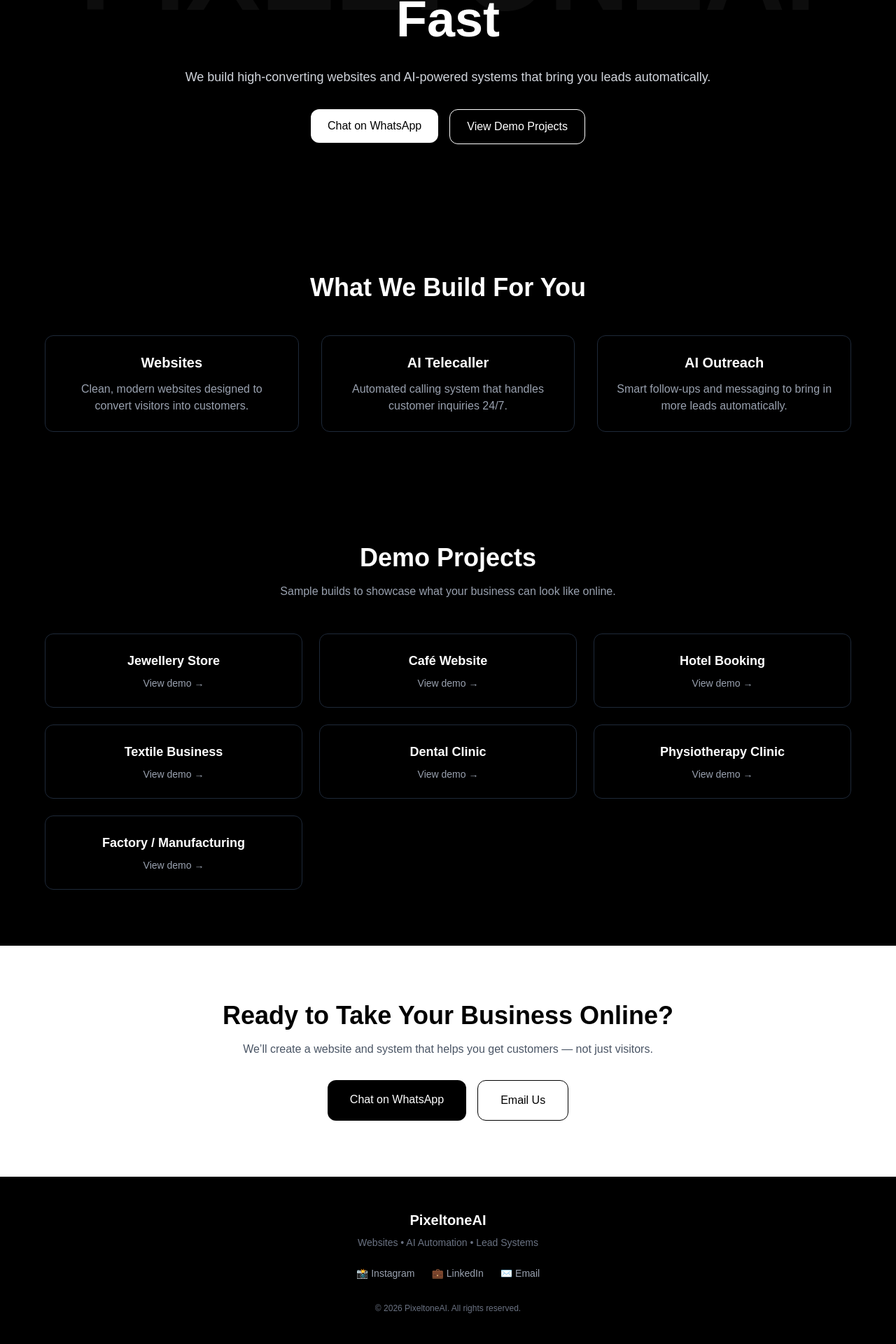
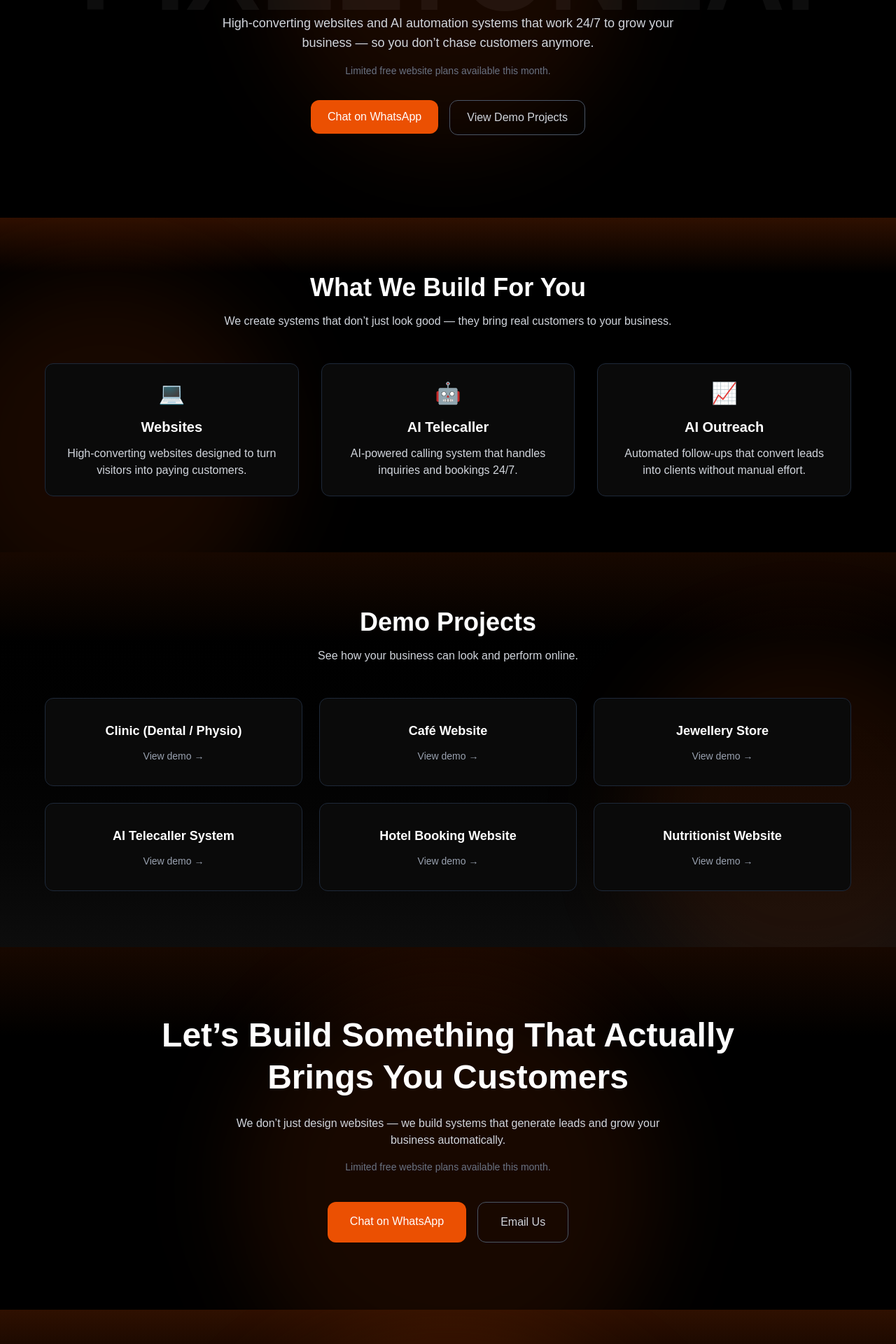
Before and after one commit to pixeltoneai/pixeltoneai, a Next.js app: page / in a window 1280 px wide. Shown: the part 489-2409 px from the top of the page at 70% size. Built offline with nearby package versions, Linux system fonts and the light colour scheme.

Commit message:
final UI upgrade - premium design + sections + footer

```diff
--- a/components/CTA.tsx
+++ b/components/CTA.tsx
@@ -1,29 +1,47 @@
+"use client";
+
 export default function CTA() {
   return (
-<section id="contact" className="bg-white text-black py-20 px-6">      <div className="max-w-4xl mx-auto text-center">
+    <section
+      id="contact"
+      className="relative bg-black text-white py-24 px-6 overflow-hidden"
+    >
+      {/* TOP FLOW FROM PROJECTS */}
+      <div className="absolute top-0 left-0 w-full h-32 bg-gradient-to-b from-[#EB5002]/10 to-transparent"></div>
 
-        <h2 className="text-3xl md:text-4xl font-bold">
-          Ready to Take Your Business Online?
+      {/* CENTER GLOW */}
+      <div className="absolute w-[600px] h-[600px] bg-[#EB5002]/10 blur-3xl rounded-full left-1/2 -translate-x-1/2 top-10"></div>
+
+      <div className="max-w-4xl mx-auto text-center relative z-10">
+
+        <h2 className="text-4xl md:text-5xl font-bold leading-tight">
+          Let’s Build Something That Actually Brings You Customers
         </h2>
 
-        <p className="mt-4 text-gray-600">
-          We’ll create a website and system that helps you get customers — not just visitors.
+        <p className="mt-6 text-gray-300 max-w-2xl mx-auto">
+          We don’t just design websites — we build systems that generate leads and grow your business automatically.
         </p>
 
-        <div className="mt-8 flex justify-center gap-4 flex-wrap">
+        <p className="mt-4 text-sm text-gray-500">
+          Limited free website plans available this month.
+        </p>
 
+        <div className="mt-10 flex justify-center gap-4 flex-wrap">
+
+          {/* PRIMARY CTA */}
           <a
-  href="https://wa.me/919512260104"
-  target="_blank"
-  className="bg-black text-white px-8 py-4 rounded-xl font-medium hover:scale-105 transition inline-block hover:shadow-lg hover:shadow-black/30"
->
+            href="https://wa.me/919512260104?text=Hi%20I%20saw%20your%20website%20PixeltoneAI"
+            target="_blank"
+            className="bg-[#EB5002] text-white px-8 py-4 rounded-xl font-medium hover:scale-105 transition duration-300 hover:bg-[#d94400] hover:shadow-lg hover:shadow-orange-500/30"
+          >
             Chat on WhatsApp
           </a>
 
+          {/* SECONDARY CTA */}
           <a
-          href="mailto:pixeltoneai@gmail.com"
-          className="border border-black px-8 py-4 rounded-xl hover:bg-black hover:text-white transition inline-block hover:shadow-lg hover:shadow-black/20"
->
+            href="mailto:pixeltoneai@gmail.com"
+            className="border border-gray-600 text-gray-300 px-8 py-4 rounded-xl hover:border-[#EB5002] hover:text-[#EB5002] transition"
+          >
             Email Us
           </a>
 
--- a/components/Footer.tsx
+++ b/components/Footer.tsx
@@ -1,46 +1,65 @@
 "use client";
+
+import { FaInstagram, FaLinkedin, FaEnvelope } from "react-icons/fa";
 
 export default function Footer() {
   return (
-    <footer className="bg-black text-white py-12 text-center">
+    <footer className="relative bg-black text-white py-24 px-6 overflow-hidden">
 
-      <p className="text-xl font-semibold">PixeltoneAI</p>
+      {/* TOP FLOW */}
+      <div className="absolute top-0 left-0 w-full h-32 bg-gradient-to-b from-[#EB5002]/20 to-transparent"></div>
 
-      <p className="text-gray-500 text-sm mt-2">
+      {/* CENTER GLOW */}
+      <div className="absolute w-[700px] h-[700px] bg-[#EB5002]/20 blur-3xl rounded-full left-1/2 -translate-x-1/2 top-10"></div>
+
+      <div className="relative z-10 max-w-5xl mx-auto text-center">
+
+        {/* BRAND */}
+        <h1 className="text-4xl md:text-6xl font-bold tracking-tight bg-gradient-to-r from-[#EB5002] to-[#FF6A00] bg-clip-text text-transparent">
+          PixeltoneAI
+        </h1>
+
+        <p className="mt-4 text-gray-400 text-sm tracking-wide">
           Websites • AI Automation • Lead Systems
         </p>
 
-      <div className="flex justify-center gap-6 mt-6 text-gray-400 text-sm">
+        {/* ICONS */}
+        <div className="mt-10 flex justify-center gap-10 text-2xl">
 
           <a
             href="https://www.instagram.com/pixeltoneai"
             target="_blank"
-          className="hover:text-white transition"
+            className="text-gray-400 hover:text-[#EB5002] transition hover:scale-110"
           >
-          📸 Instagram
+            <FaInstagram />
           </a>
 
           <a
             href="https://www.linkedin.com/in/aman-shrivastav-5842893b5"
             target="_blank"
-          className="hover:text-white transition"
+            className="text-gray-400 hover:text-[#EB5002] transition hover:scale-110"
           >
-          💼 LinkedIn
+            <FaLinkedin />
           </a>
 
           <a
             href="mailto:pixeltoneai@gmail.com"
-          className="hover:text-white transition"
+            className="text-gray-400 hover:text-[#EB5002] transition hover:scale-110"
           >
-          ✉️ Email
+            <FaEnvelope />
           </a>
 
         </div>
 
-      <p className="mt-8 text-xs text-gray-500">
-        © {new Date().getFullYear()} PixeltoneAI. All rights reserved.
+        {/* DIVIDER */}
+        <div className="border-t border-gray-800 my-12"></div>
+
+        {/* COPYRIGHT */}
+        <p className="text-xs text-gray-500">
+          © {new Date().getFullYear()} PixeltoneAI
         </p>
 
+      </div>
     </footer>
   );
 }
--- a/components/Hero.tsx
+++ b/components/Hero.tsx
@@ -5,6 +5,9 @@ import { motion } from "framer-motion";
 export default function Hero() {
   return (
     <section className="relative min-h-screen flex items-center justify-center bg-black text-white px-6 pt-24 overflow-hidden">
+
+      {/* ORANGE GLOW BACKGROUND */}
+      <div className="absolute w-[500px] h-[500px] bg-[#EB5002]/10 blur-3xl rounded-full"></div>
 
       {/* BIG BACKGROUND BRAND */}
       <h1 className="absolute text-[80px] md:text-[160px] font-bold text-white/5 select-none pointer-events-none">
@@ -18,23 +21,28 @@ export default function Hero() {
         className="max-w-4xl text-center relative z-10"
       >
 
-        <h1 className="text-5xl md:text-7xl font-bold leading-tight">
-          We Help Businesses Without Websites Go Online & Get Customers Fast
+        <h1 className="text-5xl md:text-7xl font-bold leading-tight bg-gradient-to-r from-[#EB5002] to-[#FF6A00] bg-clip-text text-transparent">
+          We Build Websites & AI Systems That Bring You Customers Automatically
         </h1>
 
-        <p className="mt-6 text-lg text-gray-300">
-          We build high-converting websites and AI-powered systems that bring you leads automatically.
+        <p className="mt-6 text-lg text-gray-300 max-w-2xl mx-auto">
+          High-converting websites and AI automation systems that work 24/7 to grow your business — so you don’t chase customers anymore.
+        </p>
+
+        <p className="mt-4 text-sm text-gray-500">
+          Limited free website plans available this month.
         </p>
 
         <div className="mt-8 flex justify-center gap-4 flex-wrap">
 
           <a href="https://wa.me/919512260104" target="_blank">
-<button className="bg-white text-black px-6 py-3 rounded-xl font-medium hover:scale-110 transition duration-300 hover:shadow-lg hover:shadow-white/20">              Chat on WhatsApp
+            <button className="bg-[#EB5002] text-white px-6 py-3 rounded-xl font-medium hover:scale-110 transition duration-300 hover:bg-[#d94400] hover:shadow-lg hover:shadow-orange-500/30">
+              Chat on WhatsApp
             </button>
           </a>
 
           <a href="#projects">
-            <button className="border border-white px-6 py-3 rounded-xl hover:bg-white hover:text-black transition">
+            <button className="border border-gray-600 text-gray-300 px-6 py-3 rounded-xl hover:border-[#EB5002] hover:text-[#EB5002] transition">
               View Demo Projects
             </button>
           </a>
--- a/components/Projects.tsx
+++ b/components/Projects.tsx
@@ -3,27 +3,36 @@ import { motion } from "framer-motion";
 
 export default function Projects() {
   const projects = [
+    "Clinic (Dental / Physio)",
+    "Café Website",
     "Jewellery Store",
-    "Café Website",
-    "Hotel Booking",
-    "Textile Business",
-    "Dental Clinic",
-    "Physiotherapy Clinic",
-    "Factory / Manufacturing",
+    "AI Telecaller System",
+    "Hotel Booking Website",
+    "Nutritionist Website",
   ];
 
   return (
-<section id="projects" className="bg-black text-white py-20 px-6">      <div className="max-w-6xl mx-auto text-center">
+    <section
+      id="projects"
+      className="relative bg-gradient-to-b from-black to-[#0d0d0d] text-white py-20 px-6 overflow-hidden"
+    >
+      {/* FLOW FROM SERVICES */}
+      <div className="absolute top-0 left-0 w-full h-32 bg-gradient-to-b from-[#EB5002]/10 to-transparent"></div>
+
+      {/* RIGHT GLOW */}
+      <div className="absolute w-[500px] h-[500px] bg-[#EB5002]/10 blur-3xl rounded-full right-[-120px] top-32"></div>
+
+      <div className="max-w-6xl mx-auto text-center relative z-10">
 
         <h2 className="text-3xl md:text-4xl font-bold">
           Demo Projects
         </h2>
 
-        <p className="mt-4 text-gray-400">
-          Sample builds to showcase what your business can look like online.
+        <p className="mt-4 text-gray-300 max-w-2xl mx-auto">
+          See how your business can look and perform online.
         </p>
 
-        <div className="mt-12 grid md:grid-cols-3 gap-6">
+        <div className="mt-12 grid grid-cols-1 md:grid-cols-3 gap-6">
           {projects.map((project, index) => (
             <motion.div
               key={index}
@@ -31,10 +40,11 @@ export default function Projects() {
               initial={{ opacity: 0 }}
               animate={{ opacity: 1 }}
               transition={{ duration: 0.4 }}
-  className="p-6 border border-gray-800 rounded-xl hover:border-white hover:bg-gray-900 transition cursor-pointer"
+              className="p-8 border border-gray-800 rounded-xl hover:border-[#EB5002] hover:shadow-lg hover:shadow-orange-500/10 transition cursor-pointer bg-[#0a0a0a]"
             >
               <h3 className="text-lg font-semibold">{project}</h3>
-              <p className="mt-2 text-gray-400 text-sm group-hover:text-white">
+
+              <p className="mt-3 text-gray-400 text-sm">
                 View demo →
               </p>
             </motion.div>
--- a/components/Services.tsx
+++ b/components/Services.tsx
@@ -3,53 +3,73 @@ import { motion } from "framer-motion";
 
 export default function Services() {
   return (
-<section id="services" className="bg-black text-white py-20 px-6">      <div className="max-w-6xl mx-auto text-center">
+    <section
+      id="services"
+      className="relative bg-black text-white py-20 px-6 overflow-hidden"
+    >
+      {/* TOP FLOW GLOW */}
+      <div className="absolute top-0 left-0 w-full h-40 bg-gradient-to-b from-[#EB5002]/20 via-transparent to-transparent"></div>
+
+      {/* SOFT SIDE GLOW */}
+      <div className="absolute w-[500px] h-[500px] bg-[#EB5002]/10 blur-3xl rounded-full left-[-100px] top-20"></div>
+
+      <div className="max-w-6xl mx-auto text-center relative z-10">
 
         <h2 className="text-3xl md:text-4xl font-bold">
           What We Build For You
         </h2>
 
+        <p className="mt-4 text-gray-300 max-w-2xl mx-auto">
+          We create systems that don’t just look good — they bring real customers to your business.
+        </p>
+
         <div className="mt-12 grid md:grid-cols-3 gap-8">
 
+          {/* WEBSITE */}
           <motion.div
             whileHover={{ scale: 1.05 }}
-            initial={{ opacity: 0, y: 40 }}
+            initial={{ opacity: 0, y: 30 }}
+            whileInView={{ opacity: 1, y: 0 }}
+            transition={{ duration: 0.4 }}
+            viewport={{ once: true }}
+            className="p-6 border border-gray-800 rounded-xl hover:border-[#EB5002] hover:shadow-lg hover:shadow-orange-500/20 transition bg-[#0a0a0a]"
+          >
+            <div className="text-3xl mb-4">💻</div>
+            <h3 className="text-xl font-semibold">Websites</h3>
+            <p className="mt-3 text-gray-300">
+              High-converting websites designed to turn visitors into paying customers.
+            </p>
+          </motion.div>
+
+          {/* AI TELECALLER */}
+          <motion.div
+            whileHover={{ scale: 1.05 }}
+            initial={{ opacity: 0, y: 30 }}
             whileInView={{ opacity: 1, y: 0 }}
             transition={{ duration: 0.5 }}
             viewport={{ once: true }}
-            className="p-6 border border-gray-800 rounded-xl hover:border-white transition"
+            className="p-6 border border-gray-800 rounded-xl hover:border-[#EB5002] hover:shadow-lg hover:shadow-orange-500/20 transition bg-[#0a0a0a]"
           >
-            <h3 className="text-xl font-semibold">Websites</h3>
-            <p className="mt-3 text-gray-400">
-              Clean, modern websites designed to convert visitors into customers.
+            <div className="text-3xl mb-4">🤖</div>
+            <h3 className="text-xl font-semibold">AI Telecaller</h3>
+            <p className="mt-3 text-gray-300">
+              AI-powered calling system that handles inquiries and bookings 24/7.
             </p>
           </motion.div>
 
+          {/* AI OUTREACH */}
           <motion.div
             whileHover={{ scale: 1.05 }}
-            initial={{ opacity: 0, y: 40 }}
+            initial={{ opacity: 0, y: 30 }}
             whileInView={{ opacity: 1, y: 0 }}
             transition={{ duration: 0.6 }}
             viewport={{ once: true }}
-            className="p-6 border border-gray-800 rounded-xl hover:border-white transition"
+            className="p-6 border border-gray-800 rounded-xl hover:border-[#EB5002] hover:shadow-lg hover:shadow-orange-500/20 transition bg-[#0a0a0a]"
           >
-            <h3 className="text-xl font-semibold">AI Telecaller</h3>
-            <p className="mt-3 text-gray-400">
-              Automated calling system that handles customer inquiries 24/7.
-            </p>
-          </motion.div>
-
-          <motion.div
-            whileHover={{ scale: 1.05 }}
-            initial={{ opacity: 0, y: 40 }}
-            whileInView={{ opacity: 1, y: 0 }}
-            transition={{ duration: 0.7 }}
-            viewport={{ once: true }}
-            className="p-6 border border-gray-800 rounded-xl hover:border-white transition"
-          >
+            <div className="text-3xl mb-4">📈</div>
             <h3 className="text-xl font-semibold">AI Outreach</h3>
-            <p className="mt-3 text-gray-400">
-              Smart follow-ups and messaging to bring in more leads automatically.
+            <p className="mt-3 text-gray-300">
+              Automated follow-ups that convert leads into clients without manual effort.
             </p>
           </motion.div>
 
--- a/package.json
+++ b/package.json
@@ -13,7 +13,8 @@
     "lucide-react": "^1.7.0",
     "next": "16.2.1",
     "react": "19.2.4",
-    "react-dom": "19.2.4"
+    "react-dom": "19.2.4",
+    "react-icons": "^5.6.0"
   },
   "devDependencies": {
     "@tailwindcss/postcss": "^4",
```
Also changed, not shown: components/Navbar.tsx (+29 -6 lines), 1 other file (tests, documents, lock files or other folders). Lines whose indentation alone changed are shown as unchanged.
